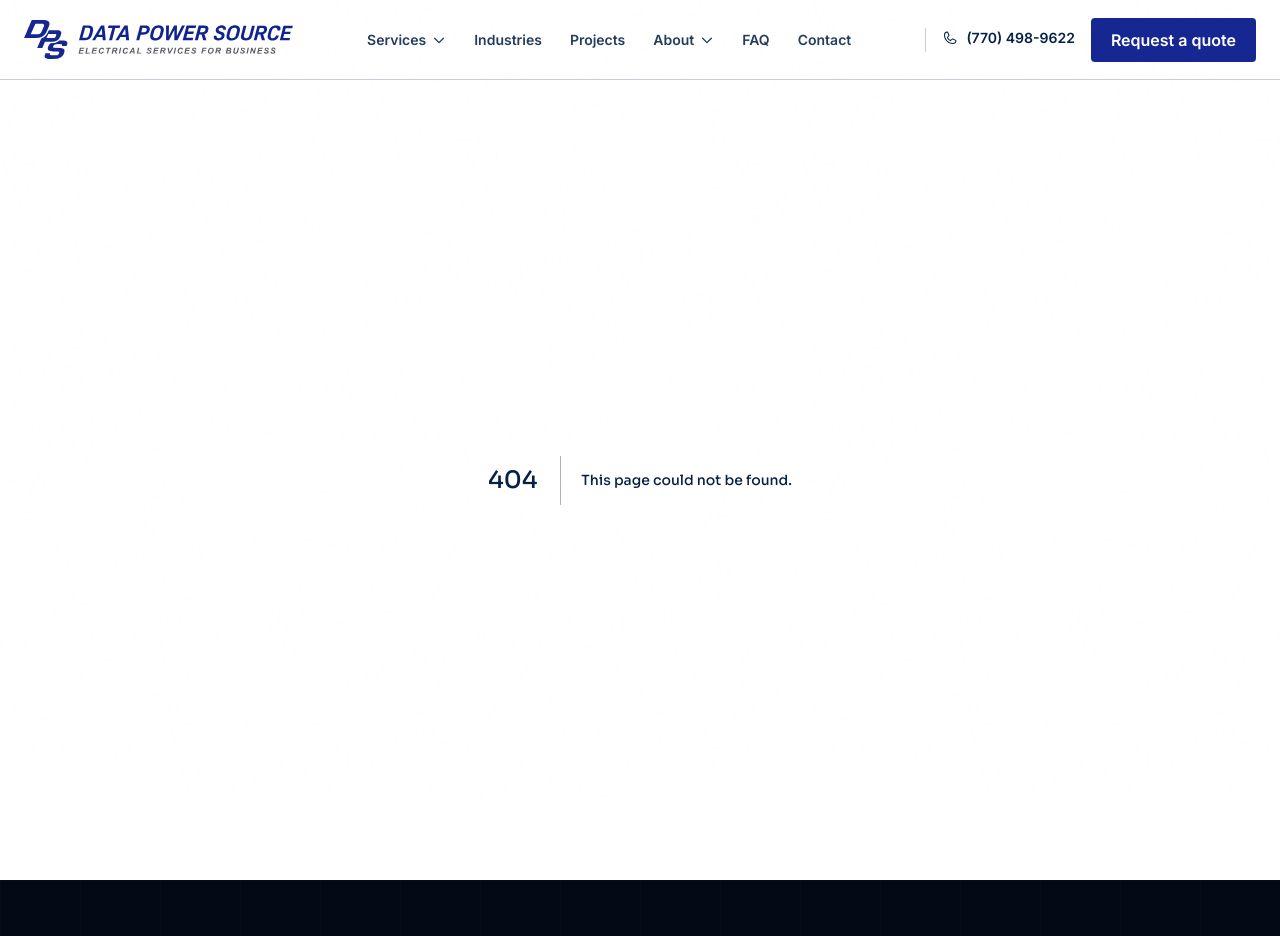
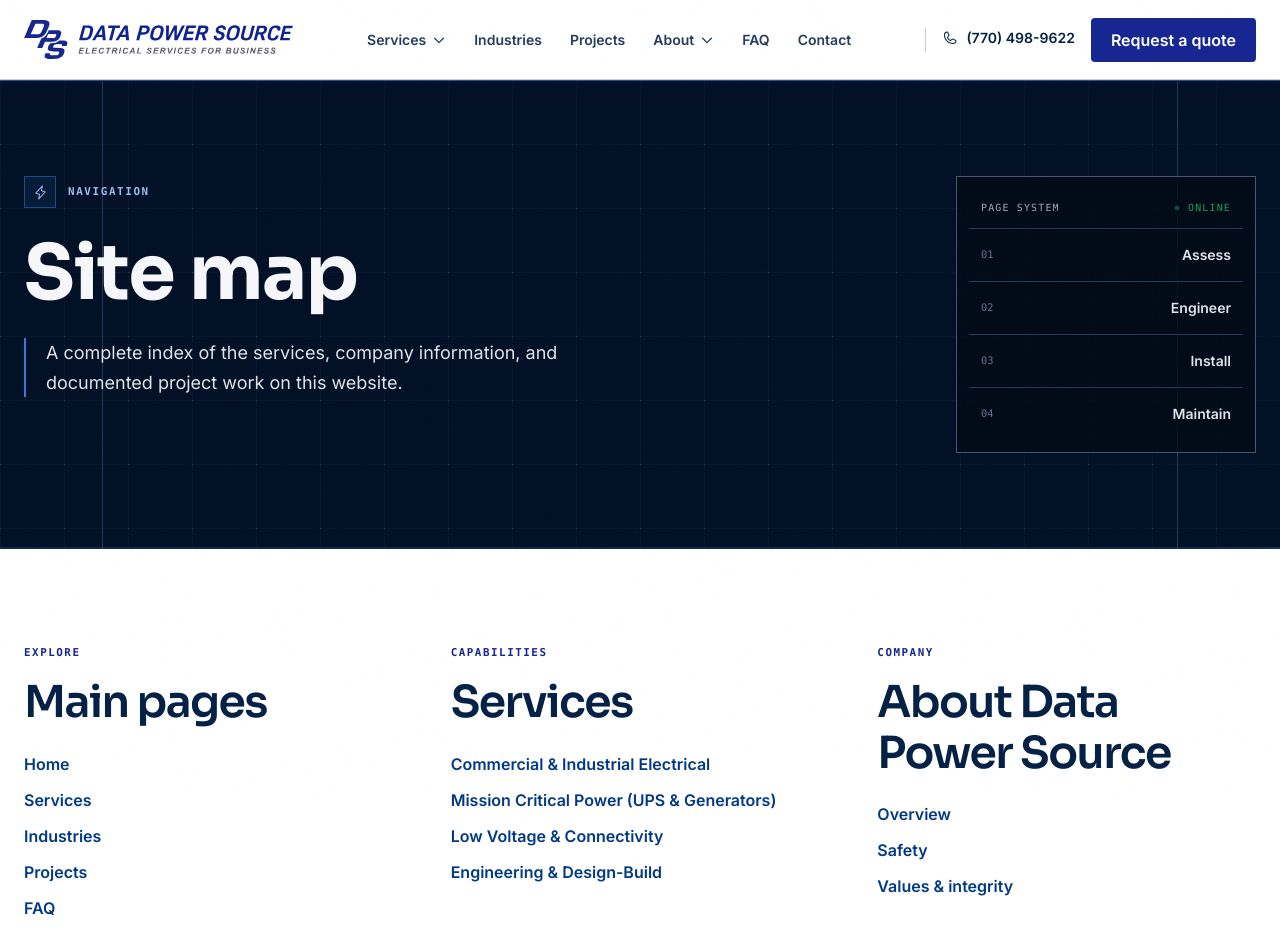
Before and after one commit to Ozmosis-dev/Data-Power-Source, a Next.js app: page /site-map in a window 1280 px wide. Before the commit this address had no page. Shown: the top 936 px of the page. Built offline with nearby package versions, Linux system fonts and the light colour scheme.

Commit message:
fix: preserve legacy WordPress URLs

```diff
--- /dev/null
+++ b/app/site-map/page.tsx
@@ -0,0 +1,103 @@
+import type { Metadata } from "next";
+import Link from "next/link";
+
+import { Hero } from "@/components/hero";
+import { SectionBand, SectionHeader } from "@/components/section-band";
+import { projects } from "@/content/projects";
+import { site } from "@/content/site";
+
+export const metadata: Metadata = {
+  title: "Site Map | Data Power Source",
+  description:
+    "Browse Data Power Source services, industries, project case studies, company information, and contact resources.",
+  alternates: { canonical: "/site-map" },
+  openGraph: {
+    title: "Site Map | Data Power Source",
+    description:
+      "Browse Data Power Source services, industries, project case studies, company information, and contact resources.",
+    url: "/site-map",
+  },
+};
+
+const primaryPages = [
+  { label: "Home", href: "/" },
+  { label: "Services", href: "/services" },
+  { label: "Industries", href: "/industries" },
+  { label: "Projects", href: "/projects" },
+  { label: "FAQ", href: "/faq" },
+  { label: "Contact", href: "/contact" },
+] as const;
+
+function LinkList({ links }: { links: ReadonlyArray<{ label: string; href: string }> }) {
+  return (
+    <ul className="mt-6 space-y-3">
+      {links.map((link) => (
+        <li key={link.href}>
+          <Link className="font-semibold text-blue-700 underline-offset-4 hover:underline" href={link.href}>
+            {link.label}
+          </Link>
+        </li>
+      ))}
+    </ul>
+  );
+}
+
+export default function SiteMapPage() {
+  return (
+    <main id="main-content">
+      <Hero
+        overline="Navigation"
+        title="Site map"
+        lead="A complete index of the services, company information, and documented project work on this website."
+        compact
+      />
+
+      <SectionBand>
+        <div className="mx-auto grid max-w-container gap-12 px-5 sm:px-6 md:grid-cols-2 lg:grid-cols-3">
+          <section>
+            <SectionHeader overline="Explore" title="Main pages" />
+            <LinkList links={primaryPages} />
+          </section>
+
+          <section>
+            <SectionHeader overline="Capabilities" title="Services" />
+            <LinkList
+              links={site.services.map((service) => ({
+                label: service.label,
+                href: service.href,
+              }))}
+            />
+          </section>
+
+          <section>
+            <SectionHeader overline="Company" title="About Data Power Source" />
+            <LinkList
+              links={site.about.map((page) => ({ label: page.label, href: page.href }))}
+            />
+          </section>
+        </div>
+      </SectionBand>
+
+      <SectionBand theme="soft">
+        <div className="mx-auto max-w-container px-5 sm:px-6">
+          <SectionHeader
+            overline="Case studies"
+            title="Project portfolio"
+            body="Documented electrical and mission-critical infrastructure work across the Southeast."
+          />
+          <div className="mt-8 grid gap-x-10 gap-y-4 md:grid-cols-2">
+            {projects.map((project) => (
+              <Link
+                key={project.slug}
+                className="border-b border-neutral-200 py-3 font-semibold text-navy-800 underline-offset-4 hover:text-blue-700 hover:underline"
+                href={`/projects/${project.slug}`}
+              >
+                {project.shortTitle}
+              </Link>
+            ))}
+          </div>
+        </div>
+      </SectionBand>
+    </main>
+  );
+}
--- a/app/sitemap.ts
+++ b/app/sitemap.ts
@@ -16,6 +16,7 @@ const routes = [
   "/projects",
   "/faq",
   "/contact",
+  "/site-map",
   "/privacy",
 ] as const;
 
--- a/next.config.ts
+++ b/next.config.ts
@@ -6,29 +6,37 @@ const nextConfig: NextConfig = {
     root: process.cwd(),
   },
   redirects: async () => [
-    { source: "/about-us/", destination: "/about", permanent: true },
+    { source: "/about-us", destination: "/about", permanent: true },
+    { source: "/about/contact-information", destination: "/contact", permanent: true },
+    { source: "/contact-us", destination: "/contact", permanent: true },
+    { source: "/contact-us/contact-us-handler", destination: "/contact", permanent: true },
     {
-      source: "/services/electrical-services/",
+      source: "/services/electrical-services",
       destination: "/services/commercial-industrial-electrical",
       permanent: true,
     },
     {
-      source: "/services/connectivity-services/",
+      source: "/services/connectivity-services",
       destination: "/services/low-voltage-connectivity",
       permanent: true,
     },
     {
-      source: "/services/mission-critical-services/",
+      source: "/services/mission-critical-services",
       destination: "/services/mission-critical-power",
       permanent: true,
     },
     {
-      source: "/services/engineering-and-design/",
+      source: "/services/engineering-and-design",
       destination: "/services/engineering-design-build",
       permanent: true,
     },
-    { source: "/category/projects/", destination: "/projects", permanent: true },
-    { source: "/contact-us/", destination: "/contact", permanent: true },
+    { source: "/category/projects", destination: "/projects", permanent: true },
+    { source: "/projects-old", destination: "/projects", permanent: true },
+    { source: "/privacy-policy", destination: "/privacy", permanent: true },
+    // These author archives contained the same project portfolio. Keep the mappings
+    // provisional until the client reviews Search Console and backlink data.
+    { source: "/author/admin", destination: "/projects", permanent: true },
+    { source: "/author/dpsadmin", destination: "/projects", permanent: true },
   ],
 };
 
```
Also changed, not shown: 1 other file (tests, documents, lock files or other folders).
